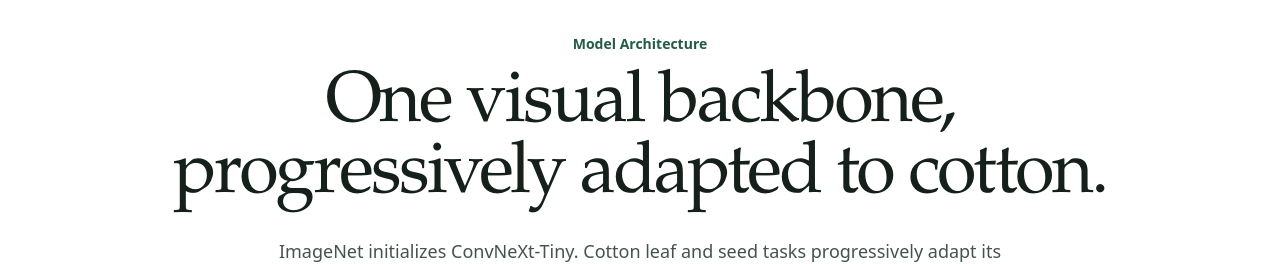
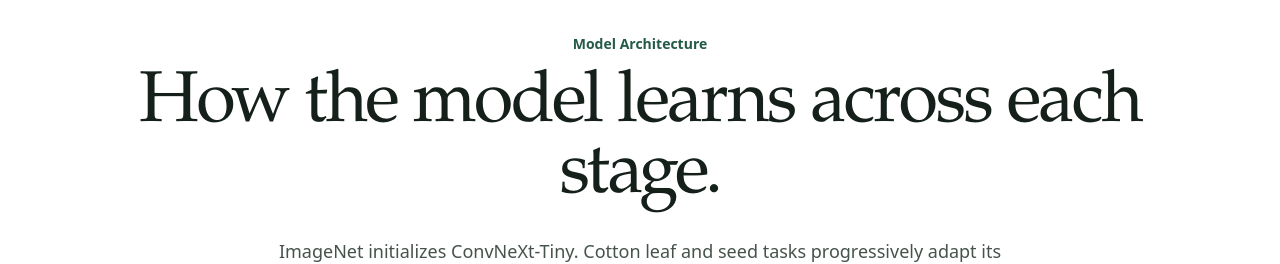
Before and after one commit to suryaravichandran006/Cotton-Project, a Next.js app: page /architecture in a window 1280 px wide. Shown: the part 135-399 px from the top of the page. Built offline with nearby package versions, Linux system fonts and the light colour scheme; no server answers.

Commit message:
Simplify architecture page heading

```diff
--- a/src/components/architecture/ArchitecturePage.tsx
+++ b/src/components/architecture/ArchitecturePage.tsx
@@ -12,7 +12,7 @@
           <div className="mx-auto max-w-5xl">
             <p className="text-sm font-semibold text-accent">Model Architecture</p>
             <h1 className="font-display mx-auto mt-4 max-w-5xl text-5xl leading-[0.98] text-ink sm:text-6xl lg:text-7xl">
-              One visual backbone, progressively adapted to cotton.
+              How the model learns across each stage.
             </h1>
             <p className="mx-auto mt-6 max-w-3xl text-lg leading-8 text-ink-soft">
               ImageNet initializes ConvNeXt-Tiny. Cotton leaf and seed tasks progressively adapt its learned features before the final controlled cultivar experiment.
```
